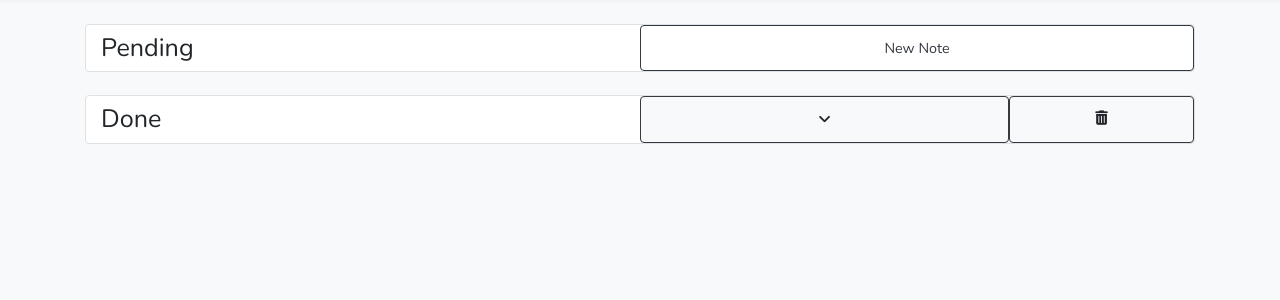
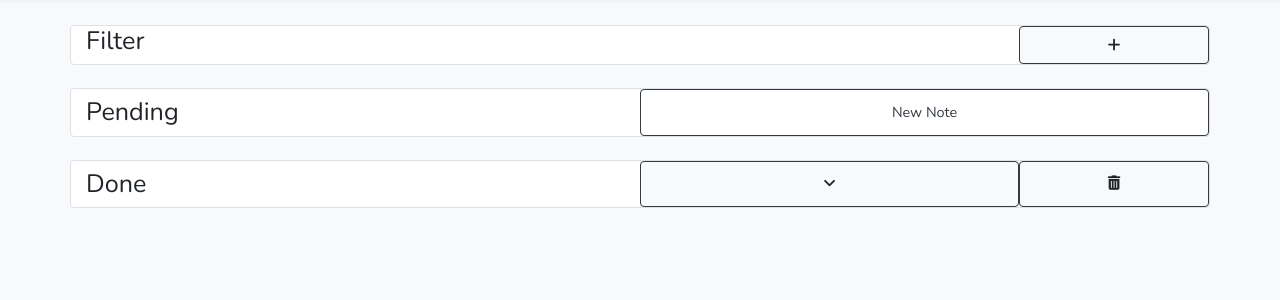
Before and after one commit to jurrutiag/web_notes, a Django app: page / in a window 1280 px wide. Shown: the part 55-355 px from the top of the page. Run offline with Django 3.2, Linux system fonts and the light colour scheme; the visitor is signed in with stand-in values (Sample User, id 1); data that the repository does not hold is empty; parts of the project's set-up code (start-up, migrations or seed data) failed here and were passed over; some libraries are stand-ins or nearby versions.

Commit message:
Added new functionality, filter by tags

```diff
--- a/notes/settings.py
+++ b/notes/settings.py
@@ -108,7 +108,7 @@ AUTH_PASSWORD_VALIDATORS = [
 
 LANGUAGE_CODE = 'en-us'
 
-TIME_ZONE = 'UTC'
+TIME_ZONE = 'America/Santiago'
 
 USE_I18N = True
 
@@ -127,4 +127,4 @@ CRISPY_TEMPLATE_PACK = 'bootstrap4'
 LOGIN_REDIRECT_URL = 'notetaking-home'
 LOGIN_URL = 'login'
 
-ALLOWED_HOSTS = ['192.168.0.15', 'localhost']
+ALLOWED_HOSTS = ['192.168.0.13', 'localhost']
--- a/notetaking/admin.py
+++ b/notetaking/admin.py
@@ -1,4 +1,6 @@
 from django.contrib import admin
-from notetaking.models import Note
+from notetaking.models import Note, Color, Tag
 
 admin.site.register(Note)
+admin.site.register(Color)
+admin.site.register(Tag)
--- a/notetaking/forms.py
+++ b/notetaking/forms.py
@@ -1,12 +1,38 @@
-from django.forms import CharField, ModelForm, Textarea
+from django.forms import CharField, ModelForm, Textarea, ModelChoiceField, TextInput, Form, ChoiceField
 from django.contrib.auth.models import User
-from notetaking.models import Note
+from notetaking.models import Note, Tag, Color
 
 
-class CreateNoteForm(ModelForm):
-    title = CharField(max_length=100, required=True)
+class NoteForm(ModelForm):
+    title = CharField(max_length=100, required=True, widget=TextInput(attrs={'autofocus': 'autofocus'}))
     content = CharField(widget=Textarea, max_length=300, required=False)
+    tag = ModelChoiceField(Tag.objects)
+
+    def __init__(self, *args, **kwargs):
+        super(NoteForm, self).__init__(*args, **kwargs)
+
+        self.last_note = Note.objects.last()
+        if self.last_note is not None:
+            self.last_tag = self.last_note.tag
+
+        else:
+            self.last_tag = Tag.objects.get("No tag")
+
+        self.fields['tag'].initial = self.last_tag
 
     class Meta:
         model = Note
-        fields = ['title', 'content']
+        fields = ['title', 'content', 'tag']
+
+
+class TagForm(ModelForm):
+    name = CharField(max_length=100, required=True)
+    color = ModelChoiceField(Color.objects, initial=Color.objects.get(name="Gray"), required=True)
+
+    class Meta:
+        model = Tag
+        fields = ['name', 'color']
+
+
+class FilterForm(Form):
+    tag_choice = ModelChoiceField(Tag.objects, empty_label="All", label="By Tag:", required=False)
--- a/notetaking/templates/notetaking/base.html
+++ b/notetaking/templates/notetaking/base.html
@@ -69,14 +69,18 @@
 
         <main class="py-4">
             <div class="container">
-                <div>
+                <div class="row">
+                    <div class="col">
                         {% if messages %}
                             {% for message in messages %}
                                 <div class="alert alert-{{ message.tags }}">{{ message }}</div>
                             {% endfor %}
                         {% endif %}
                     </div>
+                </div>
+                <div class="row">
                     {% block content %}{% endblock %}
+                </div>
             </div>
         </main>
 
--- a/notetaking/templates/notetaking/home.html
+++ b/notetaking/templates/notetaking/home.html
@@ -1,6 +1,22 @@
 {% extends 'notetaking/base.html' %}
+{% load crispy_forms_filters %}
 {% block content %}
     <div class="col-12 bg-light h-100">
+        <div class="bg-white text-black row border rounded">
+            <h3 class="col-10">Filter</h3>
+            <button data-toggle='collapse' data-target='#filters' aria-expanded='true' aria-controls='filters' type='button' class='btn btn-light border border-dark col-2'><i class='fas fa-plus'></i></button>
+        </div>
+        <div class="row collapse" id="filters">
+            <div class="col-12">
+                <div class="row">
+                    <div class="col-12">{{ filter_form|crispy }}</div>
+                </div>
+                <div class="row">
+                    <button class="col-12 col-md-4 btn btn-light border border-dark ml-3" onclick="filter()">Filter</button>
+                </div>
+            </div>
+        </div>
+        <br>
         <div class='bg-white text-black row border rounded'>
             <h3 class="col-6 pt-2">Pending</h3>
             <button class="col-6 btn btn-outline-dark" onclick="location.href={% url 'notetaking-create' %}">New Note</button>
@@ -9,20 +25,43 @@
 
             {% for note in notes %}
                 {% if note.is_pending %}
-                    <div class='list-group-item col-12 bg-light' id='$id' name='doneElems'>
+                    <div class='list-group-item col-12 bg-light tag-{{ note.tag.name|cut:' '|lower }}' id='{{ note.id }}' name='pending-notes'>
                         <div class='row bg-light'>
-                            <h5 class='col-8'>{{ note.title }}</h5>
-                            <button data-toggle='collapse' data-target='#masInfoDone{{ note.id }}' aria-expanded='true' aria-controls='masInfoDone{{ note.id }}' type='button' class='btn btn-light border col-2'><i class='fas fa-angle-down' id='aDone{{ note.id }}'></i></button>
-                            <a class='btn btn-light border col-2' href="{% url 'notetaking-check' note.id %}"><i class='fas fa-check' id='cDone{{ note.id }}'></i></a>
+                            <div class="col-8">
+                                <div class="row">
+                                    <h5 class='col'>{{ note.title }}</h5>
+                                </div>
+                            </div>
+                            <div class="col-4">
+                                <div class="row">
+                                    <button data-toggle='collapse' data-target='#masInfoDone{{ note.id }}' aria-expanded='true' aria-controls='masInfoDone{{ note.id }}' type='button' class='btn btn-light border col-4'><i class='fas fa-angle-down' id='aDone{{ note.id }}'></i></button>
+                                    <a class='btn btn-light border col-4' href="{% url 'notetaking-check' note.id %}"><i class='fas fa-check' id='cDone{{ note.id }}'></i></a>
+                                    <a class='btn btn-light border col-4' href="{% url 'notetaking-edit' note.id %}"><i class='fas fa-edit' id='cEdit{{ note.id }}'></i></a>
+                                </div>
+                            </div>
+
+
                         </div>
-                        <div class='text-secondary collapse' id='masInfoDone{{ note.id }}'>
-                            <div style="white-space: pre;">{{ note.content }}</div>
+                        <div class='text-secondary collapse row' id='masInfoDone{{ note.id }}'>
+                            <div class="col">
+                                <div class="row" style="white-space: pre;"><div class="col">{{ note.content }}</div></div>
                             <br>
-                            <small>
-                                Date: {{ note.date_created }}
+                            <small class="row">
+                                <div class="col">Date: {{ note.date_created }}</div>
                             </small>
+                            </div>
+
                         </div>
-                        <small class='text-secondary'>User: {{ note.user.username }}</small>
+                        <div class="row">
+                            <div class="col">
+                                <div class="row">
+                                    <small class='text-secondary col'>User: {{ note.user.username }}</small>
+                                </div>
+                                <div class="row mt-1">
+                                    <div class="col"><a href="{% url 'notetaking-edit-tag' note.tag.name %}" class="btn-sm btn-light border border-dark text-decoration-none" style="background-color: {{ note.tag.color|cut:' ' }}; white-space:nowrap;"><small><i class='fas fa-circle fa-xs'></i> {{ note.tag.name }}</small></a></div>
+                                </div>
+                            </div>
+                        </div>
                     </div>
                 {% endif %}
             {% endfor %}
@@ -37,17 +76,25 @@
         <div class='list-group row p-0 collapse show' id='notas-div-done'>
             {% for note in notes %}
                 {% if not note.is_pending %}
-                    <div class='list-group-item col-12 bg-light' id='$id' name='doneElems'>
+                    <div class='list-group-item col-12 bg-light tag-{{ note.tag.name|cut:' ' }}' id='{{ note.id }}' name='done-notes'>
                         <div class='row bg-light'>
-                            <h5 class='col-6'>{{ note.title }}</h5>
-                            <button data-toggle='collapse' data-target='#masInfoDone{{ note.id }}' aria-expanded='true' aria-controls='masInfoDone{{ note.id }}' type='button' class='btn btn-light border col-2'><i class='fas fa-angle-down' id='aDone{{ note.id }}'></i></button>
-                            <a class='btn btn-light border col-2' href="{% url 'notetaking-check' note.id %}"><i class='fas fa-undo-alt'></i></a>
-                            <a class='btn btn-light border col-2' href="{% url 'notetaking-delete' note.id %}"><i class='fas fa-trash-alt'></i></a>
+                            <div class="col-8">
+                                <div class="row">
+                                    <h5 class='col'>{{ note.title }} <a href="{% url 'notetaking-edit-tag' note.tag.name %}" class="btn-sm btn-light border border-dark ml-2 col text-decoration-none" style="background-color: {{ note.tag.color|cut:' ' }}; white-space:nowrap;"><small><i class='fas fa-circle fa-xs'></i> {{ note.tag.name }}</small></a></h5>
+                                </div>
+                            </div>
+                            <div class="col-4">
+                                <div class="row">
+                                    <button data-toggle='collapse' data-target='#masInfoDone{{ note.id }}' aria-expanded='true' aria-controls='masInfoDone{{ note.id }}' type='button' class='btn btn-light border col-4'><i class='fas fa-angle-down' id='aDone{{ note.id }}'></i></button>
+                                    <a class='btn btn-light border col-4' href="{% url 'notetaking-check' note.id %}"><i class='fas fa-undo-alt'></i></a>
+                                    <a class='btn btn-light border col-4' href="{% url 'notetaking-delete' note.id %}"><i class='fas fa-trash-alt'></i></a>
+                                </div>
+                            </div>
+
+
                         </div>
                         <div class='text-secondary collapse' id='masInfoDone{{ note.id }}'>
-                            <div>
-                                {{ note.content }}
-                            </div>
+                            <div style="white-space: pre;">{{ note.content }}</div>
                             <br>
                             <small>
                                 Date: {{ note.date_created }}
@@ -63,5 +110,47 @@
 {% endblock content %}
 
 {% block extra_scripts %}
-    <script src="notes_interaction.js"></script>
+    <script>
+        function filter()
+        {
+            var notes = $("[name=pending-notes], [name=done-notes]");
+            var accepted_notes = [];
+            var rejected_notes = [];
+
+            // Filter by tag
+            var filtered_tag = $("#id_tag_choice").val();
+
+            if (filtered_tag === "")
+            {
+                accepted_notes = notes;
+            } else {
+                for (var note of notes)
+                {
+                    filtered_tag = filtered_tag.replace(/\s/g, '').toLowerCase();
+                    if ($(note).hasClass("tag-" + filtered_tag))
+                    {
+                        accepted_notes.push(note);
+
+                    } else {
+                        rejected_notes.push(note);
+                    }
+                }
+            }
+
+            // Filter
+            for (var note of rejected_notes)
+            {
+                if (!$(note).hasClass("d-none")) {
+                    $(note).addClass("d-none");
+                }
+            }
+
+            for (var note of accepted_notes)
+            {
+                if ($(note).hasClass("d-none")) {
+                    $(note).removeClass("d-none");
+                }
+            }
+        }
+    </script>
 {% endblock extra_scripts %}
--- a/notetaking/templates/notetaking/login.html
+++ b/notetaking/templates/notetaking/login.html
@@ -1,7 +1,7 @@
 {% extends 'notetaking/base.html' %}
 {% load crispy_forms_filters %}
 {% block content %}
-    <div>
+    <div class="col">
         <form method="POST">
             {% csrf_token %}
             <fieldset>
--- a/notetaking/urls.py
+++ b/notetaking/urls.py
@@ -4,9 +4,12 @@ from django.urls import path
 from notetaking import views as note_views
 
 urlpatterns = [
-    path('', note_views.ListNoteView.as_view(), name='notetaking-home'),
+    path('', note_views.HomeView.as_view(), name='notetaking-home'),
     path('create/', note_views.CreateNoteView.as_view(), name='notetaking-create'),
     path('check_pending/<int:note_id>/', note_views.check_note, name='notetaking-check'),
     path('delete/<int:note_id>/', note_views.delete_note, name='notetaking-delete'),
-    path('delete_non_pending/', note_views.delete_non_pending, name='notetaking-delete-nonpending')
+    path('edit/<int:pk>/', note_views.EditNoteView.as_view(), name='notetaking-edit'),
+    path('create/tag/', note_views.CreateTagView.as_view(), name='notetaking-create-tag'),
+    path('edit/tag/<pk>', note_views.EditTagView.as_view(), name='notetaking-edit-tag'),
+    path('delete_non_pending/', note_views.delete_non_pending, name='notetaking-delete-nonpending'),
 ]
--- a/notetaking/views.py
+++ b/notetaking/views.py
@@ -1,25 +1,51 @@
 from django.contrib.auth.mixins import LoginRequiredMixin
+from django.contrib.messages.views import SuccessMessageMixin
 from django.views.generic import CreateView, ListView, UpdateView
-from notetaking.forms import CreateNoteForm
-from notetaking.models import Note
-from django.shortcuts import redirect
+from notetaking.forms import NoteForm, TagForm, FilterForm
+from notetaking.models import Note, Tag
+from django.shortcuts import redirect, render
 
 
-class CreateNoteView(LoginRequiredMixin, CreateView):
+class CreateNoteView(LoginRequiredMixin, SuccessMessageMixin, CreateView):
     model = Note
-    template_name = 'notetaking/create-note.html'
-    form_class = CreateNoteForm
+    template_name = 'notetaking/create-edit-note.html'
+    form_class = NoteForm
+    success_message = "%(title)s note was created successfully!"
 
     def form_valid(self, form):
         form.instance.user = self.request.user
         return super().form_valid(form)
 
 
-class ListNoteView(LoginRequiredMixin, ListView):
+class EditNoteView(LoginRequiredMixin, UpdateView):
+    model = Note
+    template_name = 'notetaking/create-edit-note.html'
+    form_class = NoteForm
+
+
+class HomeView(LoginRequiredMixin, ListView):
     model = Note
     template_name = 'notetaking/home.html'
     context_object_name = 'notes'
     ordering = ['-date_created']
+
+    def get_context_data(self, *args, **kwargs):
+        context = super().get_context_data(*args, **kwargs)
+        context['filter_form'] = FilterForm()
+
+        return context
+
+
+class CreateTagView(LoginRequiredMixin, CreateView):
+    model = Tag
+    template_name = 'notetaking/create-edit-tag.html'
+    form_class = TagForm
+
+
+class EditTagView(LoginRequiredMixin, UpdateView):
+    model = Tag
+    template_name = 'notetaking/create-edit-tag.html'
+    form_class = TagForm
 
 
 def check_note(request, note_id):
```
Also changed, not shown: notetaking/models.py (+21 -1 lines), notetaking/templates/notetaking/create-edit-note.html (added, +24 -0 lines), notetaking/templates/notetaking/create-edit-tag.html (added, +35 -0 lines), notetaking/templates/notetaking/create-note.html (deleted, +0 -20 lines), notetaking/templates/notetaking/edit-note.html (deleted, +0 -20 lines), notetaking/migrations/0003_auto_20200320_1623.py (added), notetaking/migrations/0004_auto_20200320_1745.py (added), notetaking/migrations/0005_note_tag.py (added), notetaking/migrations/0006_tag_color.py (added). Lines whose indentation alone changed are shown as unchanged.
